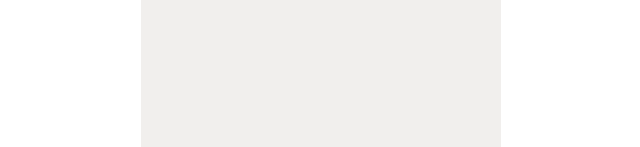
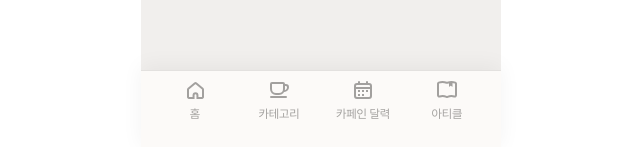
Before and after one commit to SWYG-4-Latte/SWYG-4-Latte-FE, a Next.js app: page / in a window 1280 px wide. Shown: the part 650-797 px from the top of the page, without its empty margins (319-959 px from the left). Built offline with nearby package versions, Linux system fonts and the light colour scheme.

Commit message:
feat: BottomNavigation 구현

```diff
--- a/src/app/layout.tsx
+++ b/src/app/layout.tsx
@@ -1,10 +1,10 @@
-import type { Metadata } from "next";
-import { Inter } from "next/font/google";
-import "../styles/globals.css";
+import type { Metadata } from 'next';
+import '../styles/globals.css';
+import BottomNavigation from '@/components/BottomNavigation/BottomNavigation';
 
 export const metadata: Metadata = {
-  title: "LatteFit",
-  description: "",
+  title: 'LatteFit',
+  description: '',
 };
 
 export default function RootLayout({
@@ -13,9 +13,10 @@ export default function RootLayout({
   children: React.ReactNode;
 }>) {
   return (
-    <html className="flex justify-center items-center" lang="kr">
-      <body className="w-[360px] h-screen bg-gray03 px-5">
+    <html className="flex items-center justify-center " lang="kr">
+      <body className={`h-screen w-[360px] bg-gray03 px-5 font-pretendard`}>
         {children}
+        <BottomNavigation />
       </body>
     </html>
   );
--- /dev/null
+++ b/src/components/BottomNavigation/BottomNavigation.tsx
@@ -0,0 +1,17 @@
+import NavItem from './NavItem';
+
+const BottomNavigation = () => {
+  return (
+    <nav className="shadow-nav fle fixed bottom-0 left-0 right-0 mx-auto h-20 w-[360px] bg-primaryIvory">
+      <div className="absolute left-0 top-0 h-px w-[360px] bg-gray04" />
+      <div className="flex space-x-4 px-5 pb-[30px] pt-2">
+        <NavItem path="/home" name="홈" />
+        <NavItem path="/category" name="카테고리" />
+        <NavItem path="/calendar" name="카페인 달력" />
+        <NavItem path="/article" name="아티클" />
+      </div>
+    </nav>
+  );
+};
+
+export default BottomNavigation;
--- /dev/null
+++ b/src/components/BottomNavigation/NavItem.tsx
@@ -0,0 +1,44 @@
+'use client';
+
+import Link from 'next/link';
+import { usePathname } from 'next/navigation';
+
+import HomeIcon from '../icons/HomeIcon';
+import CategoryIcon from '../icons/CategoryIcon';
+import CalendarIcon from '../icons/CalendarIcon';
+import ArticleIcon from '../icons/ArticleIcon';
+
+interface Icon {
+  [key: string]: ({ className }: { className: string }) => JSX.Element;
+}
+
+interface NavItemProps {
+  path: string;
+  name: string;
+}
+
+const ICON: Icon = {
+  home: HomeIcon,
+  category: CategoryIcon,
+  calendar: CalendarIcon,
+  article: ArticleIcon,
+};
+
+const NavItem = ({ path, name }: NavItemProps) => {
+  const pathname = usePathname();
+
+  const isActive = path === pathname;
+  const color = isActive ? 'text-orange09' : 'text-gray06';
+  const NavIcon = ICON[path.slice(1)];
+
+  return (
+    <div className="flex w-[68px] justify-center">
+      <Link href={path} className="flex flex-col items-center justify-center">
+        <NavIcon className={color} />
+        <span className={`${color} mt-1 text-xs tracking-[-0.12px]`}>{name}</span>
+      </Link>
+    </div>
+  );
+};
+
+export default NavItem;
--- /dev/null
+++ b/src/components/icons/ArticleIcon.tsx
@@ -0,0 +1,30 @@
+const ArticleIcon = ({ className }: { className: string }) => (
+  <svg height="24" width="24" fill="none" viewBox="0 0 24 24" xmlns="http://www.w3.org/2000/svg" className={className}>
+    <path
+      d="M12.4325 4.70017C12.1535 4.79887 11.8465 4.79887 11.5675 4.70017C9.01929 3.79861 6.26681 3.76771 3.70457 4.60746C3.27337 4.74879 3 5.14798 3 5.58577V17.3607C3 18.1703 3.90208 18.703 4.70901 18.4704C6.93641 17.8283 9.31671 17.9692 11.477 18.8933C11.8095 19.0356 12.1905 19.0356 12.523 18.8933C14.6833 17.9692 17.0636 17.8283 19.291 18.4704C20.0979 18.703 21 18.1703 21 17.3607V5.58577C21 5.14798 20.7266 4.74879 20.2954 4.60746C17.7332 3.76771 14.9807 3.79861 12.4325 4.70017Z"
+      stroke="currentColor"
+      strokeWidth="2"
+    />
+    <mask
+      height="7"
+      id="mask0_254_4127"
+      style={{ maskType: 'alpha' }}
+      width="4"
+      x="14"
+      y="2"
+      maskUnits="userSpaceOnUse"
+    >
+      <path
+        d="M14 2H17.5V8.58388C17.5 8.75158 17.306 8.84481 17.1751 8.74005L15.8749 7.69995C15.8019 7.64152 15.6981 7.64152 15.6251 7.69995L14.3249 8.74005C14.194 8.84481 14 8.75158 14 8.58388V2Z"
+        fill="#D9D9D9"
+      />
+    </mask>
+    <g mask="url(#mask0_254_4127)">
+      <path
+        d="M12.3844 4.64768C12.1365 4.73898 11.8635 4.73898 11.6156 4.64768C9.35048 3.81371 6.90383 3.78512 4.62628 4.56192C4.24299 4.69265 4 5.06192 4 5.46689V16.3591C4 17.108 4.80185 17.6008 5.51912 17.3856C7.49903 16.7916 9.61485 16.922 11.5351 17.7768C11.8307 17.9084 12.1693 17.9084 12.4649 17.7768C14.3851 16.922 16.501 16.7916 18.4809 17.3856C19.1982 17.6008 20 17.108 20 16.3591V5.46689C20 5.06192 19.757 4.69265 19.3737 4.56192C17.0962 3.78512 14.6495 3.81371 12.3844 4.64768Z"
+        fill="currentColor"
+      />
+    </g>
+  </svg>
+);
+export default ArticleIcon;
--- /dev/null
+++ b/src/components/icons/CalendarIcon.tsx
@@ -0,0 +1,14 @@
+const CalendarIcon = ({ className }: { className: string }) => (
+  <svg xmlns="http://www.w3.org/2000/svg" width={24} height={24} fill="none" className={className}>
+    <path
+      stroke="currentColor"
+      strokeWidth={2}
+      d="M18 6a2 2 0 0 1 2 2v10a2 2 0 0 1-2 2H6a2 2 0 0 1-2-2V8a2 2 0 0 1 2-2h12Z"
+    />
+    <path
+      fill="currentColor"
+      d="M8 3a1 1 0 0 1 1 1v2a1 1 0 0 1-2 0V4a1 1 0 0 1 1-1ZM21 11H3V9h18zM16 3a1 1 0 0 1 1 1v2a1 1 0 1 1-2 0V4a1 1 0 0 1 1-1ZM7 14h2v-2H7zM7 18h2v-2H7zM11 14h2v-2h-2zM11 18h2v-2h-2zM15 14h2v-2h-2z"
+    />
+  </svg>
+);
+export default CalendarIcon;
--- /dev/null
+++ b/src/components/icons/CategoryIcon.tsx
@@ -0,0 +1,18 @@
+const CategoryIcon = ({ className }: { className: string }) => (
+  <svg xmlns="http://www.w3.org/2000/svg" width={24} height={24} fill="none" className={className}>
+    <rect width={17} height={2} x={3} y={18} fill="currentColor" rx={1} />
+    <path
+      fill="currentColor"
+      fillRule="evenodd"
+      d="M16 6H5v5a4 4 0 0 0 4 4h3a4 4 0 0 0 4-4V6ZM5 4a2 2 0 0 0-2 2v5a6 6 0 0 0 6 6h3a6 6 0 0 0 6-6V6a2 2 0 0 0-2-2H5Z"
+      clipRule="evenodd"
+    />
+    <path
+      fill="currentColor"
+      fillRule="evenodd"
+      d="M17 14h.2A4.8 4.8 0 0 0 22 9.2 3.2 3.2 0 0 0 18.8 6H17v2h1.8A1.2 1.2 0 0 1 20 9.2a2.8 2.8 0 0 1-2.8 2.8H17v2Z"
+      clipRule="evenodd"
+    />
+  </svg>
+);
+export default CategoryIcon;
--- /dev/null
+++ b/src/components/icons/HomeIcon.tsx
@@ -0,0 +1,17 @@
+const HomeIcon = ({ className }: { className: string }) => (
+  <svg xmlns="http://www.w3.org/2000/svg" width={24} height={24} fill="none" className={className}>
+    <mask id="a" fill="#fff">
+      <path
+        fillRule="evenodd"
+        d="M21 11.44c0-.563-.249-1.098-.68-1.459l-6.61-5.54a1.88 1.88 0 0 0-2.42 0L4.68 9.98c-.431.361-.68.896-.68 1.46v7.66c0 1.049.846 1.9 1.889 1.9H19.11C20.154 21 21 20.148 21 19.1v-7.66Zm-8.5 4.81a.947.947 0 0 0-.944.95V21h1.889v-3.8a.947.947 0 0 0-.945-.95Z"
+        clipRule="evenodd"
+      />
+    </mask>
+    <path
+      fill="currentColor"
+      d="m20.32 9.981 1.285-1.532L20.32 9.98Zm-6.61-5.54 1.284-1.533-1.285 1.532Zm-2.42 0-1.284-1.533 1.285 1.532ZM4.68 9.98 3.395 8.45 4.68 9.98Zm1.209 11.02v-2 2Zm13.222 0v2-2ZM11.556 21h-2l2 2v-2Zm1.889 0v2l2-2h-2Zm5.59-9.486a.096.096 0 0 1-.035-.073h4c0-1.153-.51-2.25-1.395-2.992l-2.57 3.065Zm-6.61-5.54 6.61 5.54 2.57-3.065-6.611-5.541-2.57 3.065Zm.15 0a.12.12 0 0 1-.15 0l2.569-3.066a3.88 3.88 0 0 0-4.988 0l2.57 3.065Zm-6.61 5.54 6.61-5.54-2.569-3.066-6.611 5.54 2.57 3.066ZM6 11.441a.096.096 0 0 1-.036.073L3.394 8.45A3.904 3.904 0 0 0 2 11.44h4Zm0 7.66v-7.66H2v7.66h4Zm-.111-.1c.072 0 .111.055.111.1H2C2 21.242 3.73 23 5.889 23v-4Zm13.222 0H5.89v4H19.11v-4Zm-.111.1c0-.045.039-.1.111-.1v4A3.894 3.894 0 0 0 23 19.1h-4Zm0-7.66v7.66h4v-7.66h-4Zm-5.444 5.76c0 .569-.462 1.05-1.056 1.05v-4a2.947 2.947 0 0 0-2.944 2.95h4Zm0 3.799v-3.8h-4V21h4Zm-.111-2h-1.89v4h1.89v-4Zm-2-1.8V21h4v-3.8h-4Zm1.055 1.05a1.053 1.053 0 0 1-1.055-1.05h4a2.947 2.947 0 0 0-2.945-2.95v4Z"
+      mask="url(#a)"
+    />
+  </svg>
+);
+export default HomeIcon;
--- a/tailwind.config.ts
+++ b/tailwind.config.ts
@@ -1,9 +1,7 @@
-import type { Config } from "tailwindcss";
+import type { Config } from 'tailwindcss';
 
 const config: Config = {
-  content: [
-    './src/**/**/*.{js,ts,jsx,tsx}',
-  ],
+  content: ['./src/**/**/*.{js,ts,jsx,tsx}'],
   daisyui: {
     themes: ['light', 'dark', 'cupcake'],
   },
@@ -18,7 +16,7 @@ const config: Config = {
     },
     extend: {
       colors: {
-        gray00: '#fff',
+        gray00: '#FFFFFF',
         gray01: '#FCFAF8',
         gray02: '#F7F5F3',
         gray03: '#F1EFED',
@@ -47,7 +45,7 @@ const config: Config = {
 
         primaryAmber: '#F6B66E',
         primaryOrange: '#F39945',
-        primaryBeige: '#FCFAF8',
+        primaryBeige: '#F5E6C5',
         primaryIvory: '#FCFAF8',
         primaryDark: '#242221',
         primaryRed: '#EB5252',
@@ -59,12 +57,14 @@ const config: Config = {
         pretendard700: 'Pretendard-bold',
       },
       backgroundImage: {
-        "gradient-radial": "radial-gradient(var(--tw-gradient-stops))",
-        "gradient-conic":
-          "conic-gradient(from 180deg at 50% 50%, var(--tw-gradient-stops))",
+        'gradient-radial': 'radial-gradient(var(--tw-gradient-stops))',
+        'gradient-conic': 'conic-gradient(from 180deg at 50% 50%, var(--tw-gradient-stops))',
+      },
+      boxShadow: {
+        nav: '0 -4px 20px 0 rgba(0, 0, 0, 0.05)',
       },
     },
   },
-  plugins: [require("daisyui")],
+  plugins: [require('daisyui')],
 };
 export default config;
```
Also changed, not shown: 1 other file (tests, documents, lock files or other folders).
